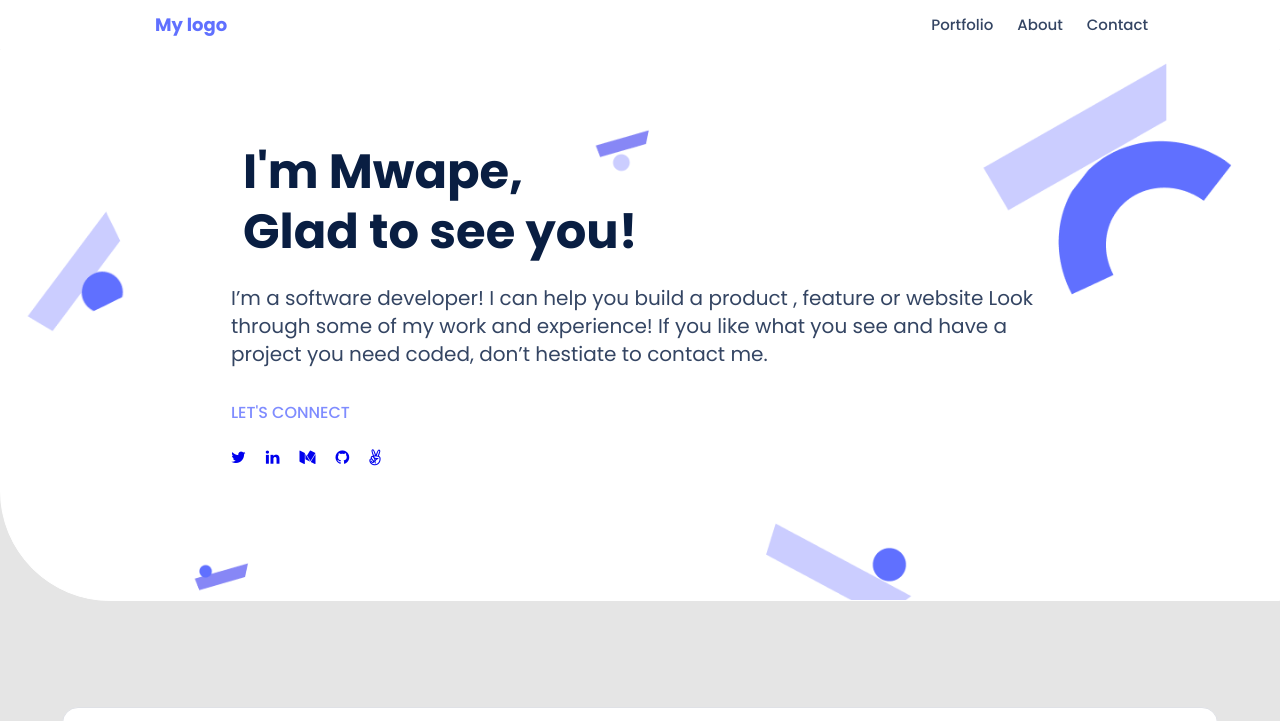
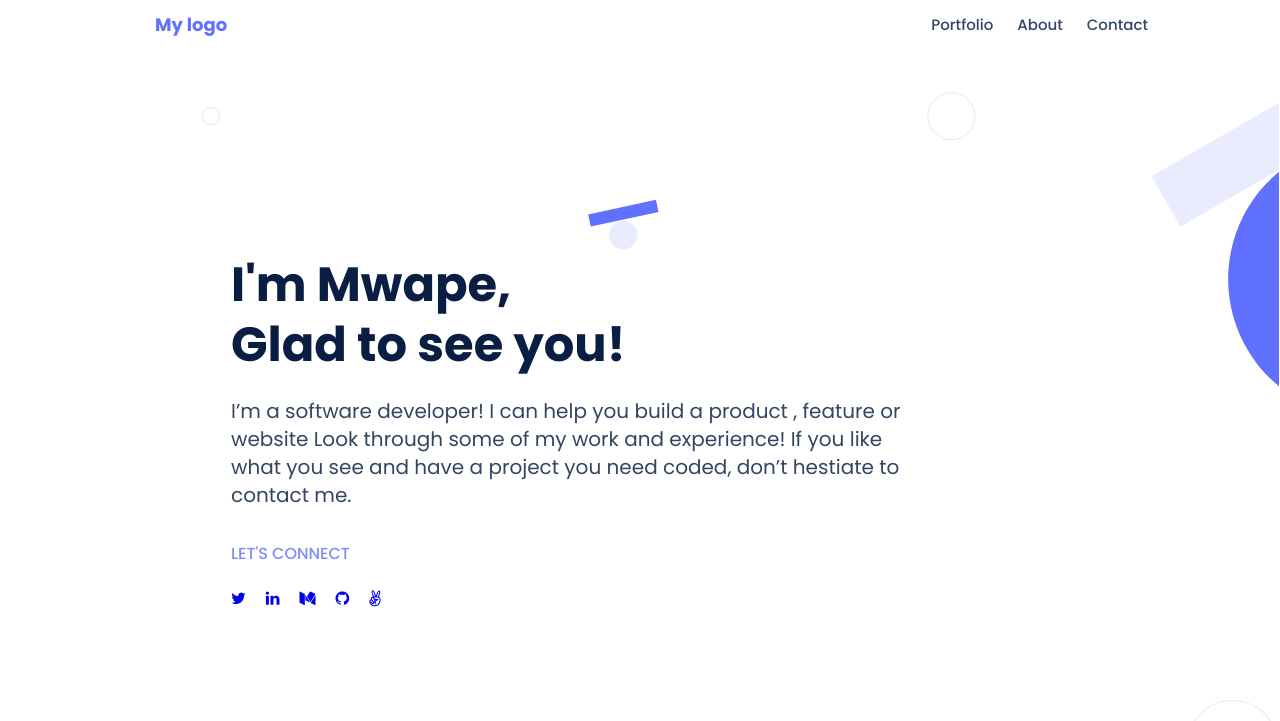
Before and after one commit to Mwapsam/portifolio, a website: page index.html in a window 1280 px wide. Shown: the top 721 px of the page. Drawn offline with Linux system fonts and the light colour scheme.

Commit message:
fix errors

```diff
--- a/main.css
+++ b/main.css
@@ -468,11 +468,13 @@ a .btn-two {
   }
 
   .first-section {
-    background-image: url('assets/header-desktop.png');
-    height: 100%;
+    background-image: url('assets/header-image.svg');
     background-repeat: no-repeat;
     background-position: center;
     background-size: cover;
+    height: 112vh;
+    flex: 100%;
+    max-width: 100%;
   }
 
   .menu-desktop {
@@ -635,11 +637,11 @@ a .btn-two {
     color: #091e42;
     width: 50%;
     align-items: center;
-    margin: 12px;
+    margin: 125px 0 12px 0;
   }
 
   .paragraph1 {
-    max-width: 120%;
+    max-width: 85%;
     font-size: 20px;
     line-height: 28px;
     color: #344563;
```
Also changed, not shown: assets/header-image.png (added), assets/header-image.svg (added).
